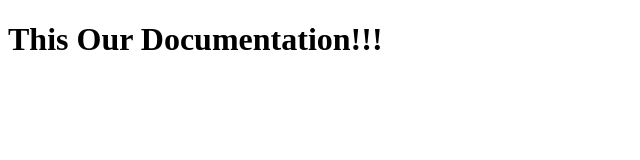
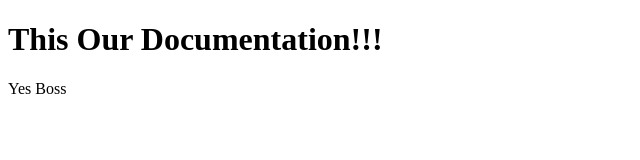
Before and after one commit to mickeymond/forking-workflow, a plain HTML site: page docs/index.html in a window 1280 px wide. Shown: the full height of the page, 0-640 px from the left. Drawn offline with Linux system fonts and the light colour scheme.

```diff
--- a/docs/index.html
+++ b/docs/index.html
@@ -8,6 +8,7 @@
 <body>
     <div>
         <h1> This Our Documentation!!!</h1>
+        <p>Yes Boss</p>
     </div>
 </body>
 </html>
```
